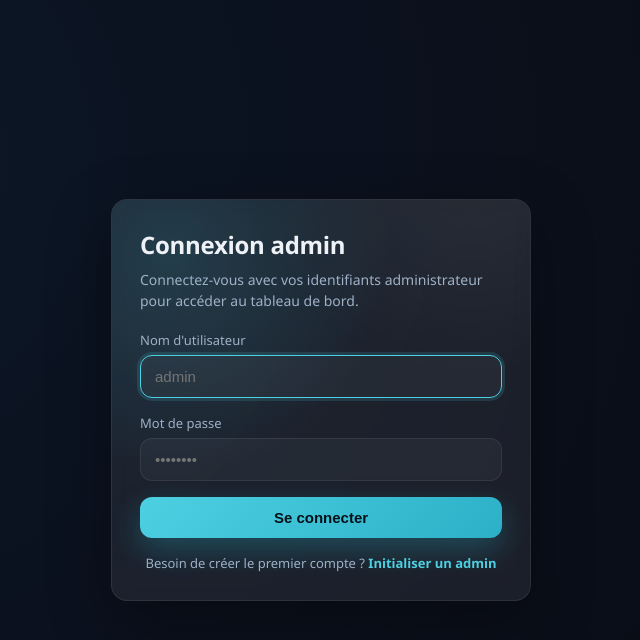
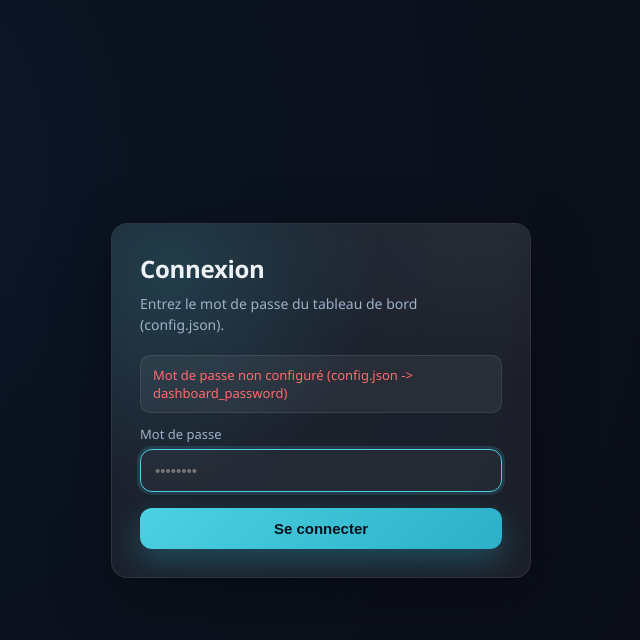
Before and after one commit to BunaTech-G/Dash-Fleet, a Flask app: page /login in a window 1280 px wide. Shown: the top 640 px of the page, without its empty margins (319-959 px from the left). Run offline with Flask 2, Linux system fonts and the light colour scheme.

Commit message:
fix: implémenter une authentification par mot de passe unique pour le tableau de bord

```diff
--- a/main.py
+++ b/main.py
@@ -17,6 +17,7 @@ import time
 import urllib.error
 import urllib.request
 import zipfile
+import hmac
 from pathlib import Path
 from typing import Dict, Iterable
 
@@ -139,32 +140,46 @@ def init_admin():
     return render_template('init_admin.html')
 
 
-# --- Authentification admin/password ---
-def login_required(f):
-    @wraps(f)
-    def decorated(*args, **kwargs):
-        return f(*args, **kwargs)
-    return decorated
+# --- Authentification minimale par mot de passe unique ---
+CONFIG_PATH = Path("config.json")
+
+
+def _get_dashboard_password() -> str | None:
+    try:
+        if CONFIG_PATH.exists():
+            data = json.loads(CONFIG_PATH.read_text(encoding="utf-8"))
+            pwd = data.get("dashboard_password")
+            if pwd:
+                return str(pwd)
+    except Exception as e:
+        logging.error(f"Erreur lecture config.json pour dashboard_password : {e}")
+    return None
+
+
+def require_password(view_func):
+    @wraps(view_func)
+    def wrapper(*args, **kwargs):
+        if session.get("pw_ok"):
+            return view_func(*args, **kwargs)
+        nxt = request.path
+        return redirect(url_for("login", next=nxt))
+    return wrapper
 
 
 @app.route('/login', methods=['GET', 'POST'])
 def login():
+    expected = _get_dashboard_password()
+    if not expected:
+        flash("Mot de passe non configuré (config.json -> dashboard_password)")
     if request.method == 'POST':
-        username = request.form['username']
-        password = request.form['password']
-        logging.info(f"LOGIN attempt user={username}")
-        conn = sqlite3.connect(str(FLEET_DB_PATH))
-        conn.row_factory = sqlite3.Row
-        cur = conn.execute('SELECT password_hash FROM admin WHERE username = ?', (username,))
-        row = cur.fetchone()
-        conn.close()
-        from werkzeug.security import check_password_hash
-        if row and check_password_hash(row['password_hash'], password):
-            logging.info(f"LOGIN success user={username}")
-            session['admin_logged_in'] = True
-            return redirect(url_for('dashboard'))
-        logging.warning(f"LOGIN failed user={username} found_row={bool(row)}")
-        flash('Identifiants invalides')
+        password = request.form.get('password', '')
+        next_url = request.args.get('next') or url_for('dashboard')
+        if expected and hmac.compare_digest(password, expected):
+            session.clear()
+            session['pw_ok'] = True
+            session.permanent = True
+            return redirect(next_url)
+        flash('Mot de passe invalide')
     return render_template('login.html')
 
 
@@ -872,23 +887,26 @@ def print_stats(stats: Dict[str, object]) -> None:
 
 
 @app.route("/")
-@login_required
+@require_password
 def dashboard() -> str:
     return render_template("index.html")
 
 
 @app.route("/history")
+@require_password
 def history_page() -> str:
     return render_template("history.html")
 
 
 @app.route("/fleet")
+@require_password
 def fleet_page() -> str:
     # expose le TTL côté client pour cohérence (secondes)
     return render_template("fleet.html", fleet_ttl_seconds=FLEET_TTL_SECONDS)
 
 
 @app.route("/help")
+@require_password
 def help_page() -> str:
     return render_template("help.html")
 
@@ -974,7 +992,6 @@ def _consume_download_token(token: str) -> str | None:
 
 @app.route("/api/orgs", methods=["POST"])
 @limiter.limit("10/minute")
-@login_required
 def api_create_org():
     """Créer une organization + api_key. Protégé par ACTION_TOKEN. Le premier org devient admin, les suivants user."""
     auth_err = _check_action_token()
@@ -1078,7 +1095,6 @@ def api_logout():
 
 
 @app.route("/api/orgs", methods=["GET"])
-@login_required
 def api_list_orgs():
     """Liste des organisations et clés (protégé par ACTION_TOKEN)."""
     auth_err = _check_action_token()
@@ -1106,7 +1122,6 @@ def api_list_orgs():
 
 
 @app.route("/api/keys/revoke", methods=["POST"])
-@login_required
 def api_revoke_key():
     """Révoque ou restaure une clé API (protégé par ACTION_TOKEN)."""
     auth_err = _check_action_token()
@@ -1136,18 +1151,17 @@ def api_revoke_key():
 
 
 @app.route("/admin/orgs")
-@login_required
+@require_password
 def admin_orgs():
     return render_template("admin_orgs.html")
 
 @app.route("/admin/tokens")
-@login_required
+@require_password
 def admin_tokens():
     return render_template("admin_tokens.html")
 
 
 @app.route('/api/tokens', methods=['GET'])
-@login_required
 def api_list_tokens():
     auth_err = _check_action_token()
     if auth_err:
@@ -1174,7 +1188,6 @@ def api_list_tokens():
 
 
 @app.route('/api/tokens/create', methods=['POST'])
-@login_required
 def api_create_token():
     auth_err = _check_action_token()
     if auth_err:
@@ -1191,7 +1204,6 @@ def api_create_token():
 
 
 @app.route('/api/tokens/delete', methods=['POST'])
-@login_required
 def api_delete_token():
     auth_err = _check_action_token()
     if auth_err:
@@ -1312,8 +1324,6 @@ def download_agent(token: str):
 
 @app.route("/api/fleet/report", methods=["POST"])
 @limiter.limit("30/minute")
-# Pour l'instant, seul l'admin est géré. Si besoin d'autres rôles, adapter ici.
-@login_required
 def api_fleet_report():
     """
     Reporte les métriques d'un agent.
@@ -1420,8 +1430,6 @@ def api_fleet_report():
 
 
 @app.route("/api/fleet")
-# Pour l'instant, seul l'admin est géré. Si besoin d'autres rôles, adapter ici.
-@login_required
 def api_fleet():
     # require org-key to list fleet (multi-tenant)
     ok, org_id = _check_org_key()
@@ -1446,8 +1454,6 @@ def api_fleet():
 
 
 @app.route("/api/fleet/reload", methods=["POST"])
-# Pour l'instant, seul l'admin est géré. Si besoin d'autres rôles, adapter ici.
-@login_required
 def api_fleet_reload():
     """Forcer le rechargement de `logs/fleet_state.json` en mémoire.
 
--- a/templates/login.html
+++ b/templates/login.html
@@ -3,7 +3,7 @@
 <head>
   <meta charset="UTF-8" />
   <meta name="viewport" content="width=device-width, initial-scale=1.0" />
-  <title>Connexion administrateur</title>
+  <title>Connexion</title>
   <style>
     :root {
       --bg: radial-gradient(circle at 10% 20%, #0d1b2a 0%, #0b1321 25%, #0b0f1a 60%, #080b12 100%);
@@ -135,8 +135,8 @@
 </head>
 <body>
   <div class="card" role="main">
-    <h1>Connexion admin</h1>
-    <p class="sub">Connectez-vous avec vos identifiants administrateur pour accéder au tableau de bord.</p>
+    <h1>Connexion</h1>
+    <p class="sub">Entrez le mot de passe du tableau de bord (config.json).</p>
 
     {% with messages = get_flashed_messages() %}
       {% if messages %}
@@ -146,22 +146,13 @@
       {% endif %}
     {% endwith %}
 
-    <form method="post" autocomplete="on">
-      <div class="field">
-        <label for="username">Nom d'utilisateur</label>
-        <input id="username" name="username" type="text" required autofocus placeholder="admin" />
-      </div>
+    <form method="post" autocomplete="off">
       <div class="field">
         <label for="password">Mot de passe</label>
-        <input id="password" name="password" type="password" required placeholder="••••••••" />
+        <input id="password" name="password" type="password" required autofocus placeholder="••••••••" />
       </div>
       <button type="submit">Se connecter</button>
     </form>
-
-    <div class="footer">
-      Besoin de créer le premier compte ?
-      <a href="/init-admin">Initialiser un admin</a>
-    </div>
   </div>
 </body>
 </html>
```
